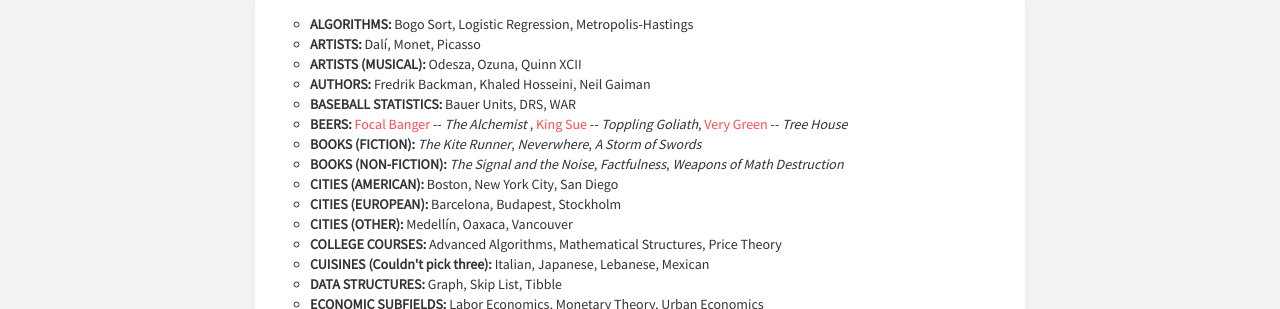
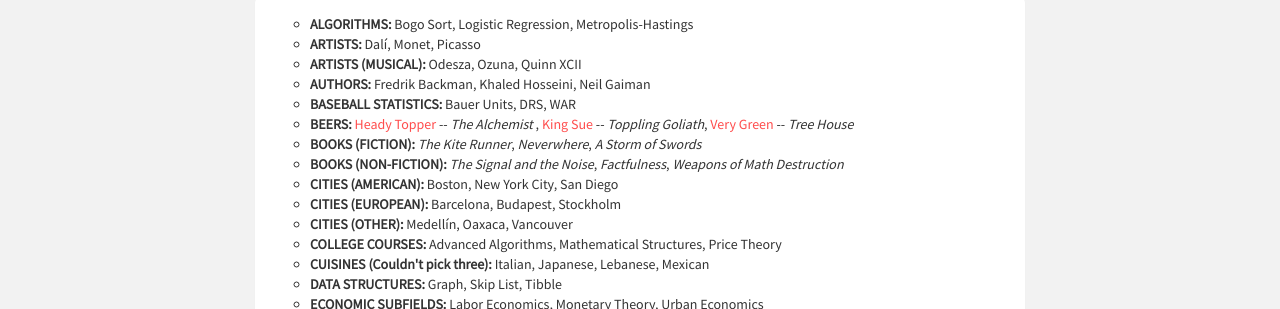
Before and after one commit to mrkaye97/mrkaye97.github.io, a Jekyll site: the page built from random.html, in a window 1280 px wide. Shown: the part 136-445 px from the top of the page. Built offline with Jekyll 4.4.1, drawn with Linux system fonts in a browser that asks for light colours; nearby versions of some CDN libraries.

Commit message:
Heady Topper > Focal Banger

```diff
--- a/random.html
+++ b/random.html
@@ -25,7 +25,7 @@
 					  <li><b>ARTISTS (MUSICAL):</b> Odesza, Ozuna, Quinn XCII</li>
 					  <li><b>AUTHORS:</b> Fredrik Backman, Khaled Hosseini, Neil Gaiman</li>
 					  <li><b>BASEBALL STATISTICS:</b> Bauer Units, DRS, WAR</li>
-					  <li><b>BEERS:</b>  <a href="https://untappd.com/b/the-alchemist-focal-banger/45458">Focal Banger</a> -- <i>The Alchemist </i>, <a href="https://untappd.com/b/toppling-goliath-brewing-co-king-sue/594015">King Sue</a> -- <i>Toppling Goliath</i>,  <a href="https://untappd.com/b/tree-house-brewing-company-very-green/689944">Very Green</a> -- <i>Tree House</i></li></li>
+					  <li><b>BEERS:</b>  <a href="https://untappd.com/b/the-alchemist-heady-topper/4691">Heady Topper</a> -- <i>The Alchemist </i>, <a href="https://untappd.com/b/toppling-goliath-brewing-co-king-sue/594015">King Sue</a> -- <i>Toppling Goliath</i>,  <a href="https://untappd.com/b/tree-house-brewing-company-very-green/689944">Very Green</a> -- <i>Tree House</i></li></li>
 					  <li><b>BOOKS (FICTION):</b> <i>The Kite Runner</i>, <i>Neverwhere</i>, <i>A Storm of Swords</i></li>
 					  <li><b>BOOKS (NON-FICTION):</b> <i>The Signal and the Noise</i>, <i>Factfulness</i>, <i>Weapons of Math Destruction</i></li>
 					  <li><b>CITIES (AMERICAN):</b> Boston, New York City, San Diego </li>
```
